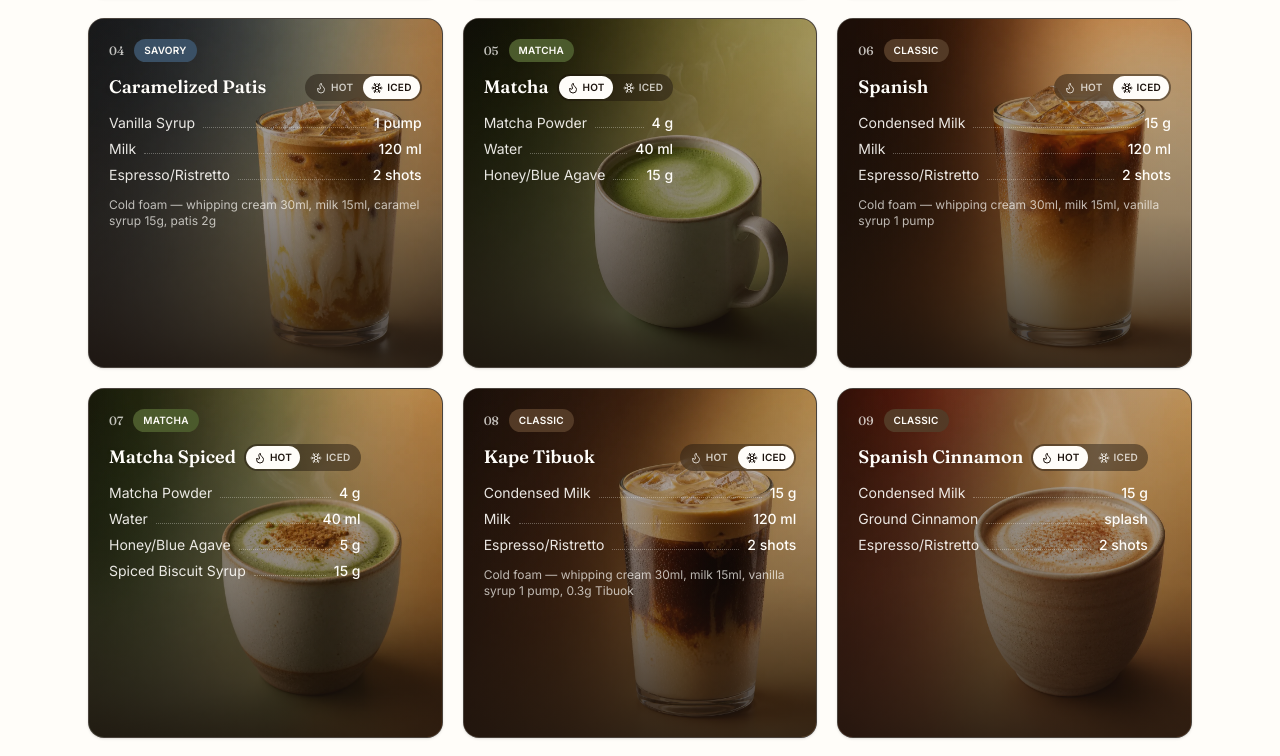
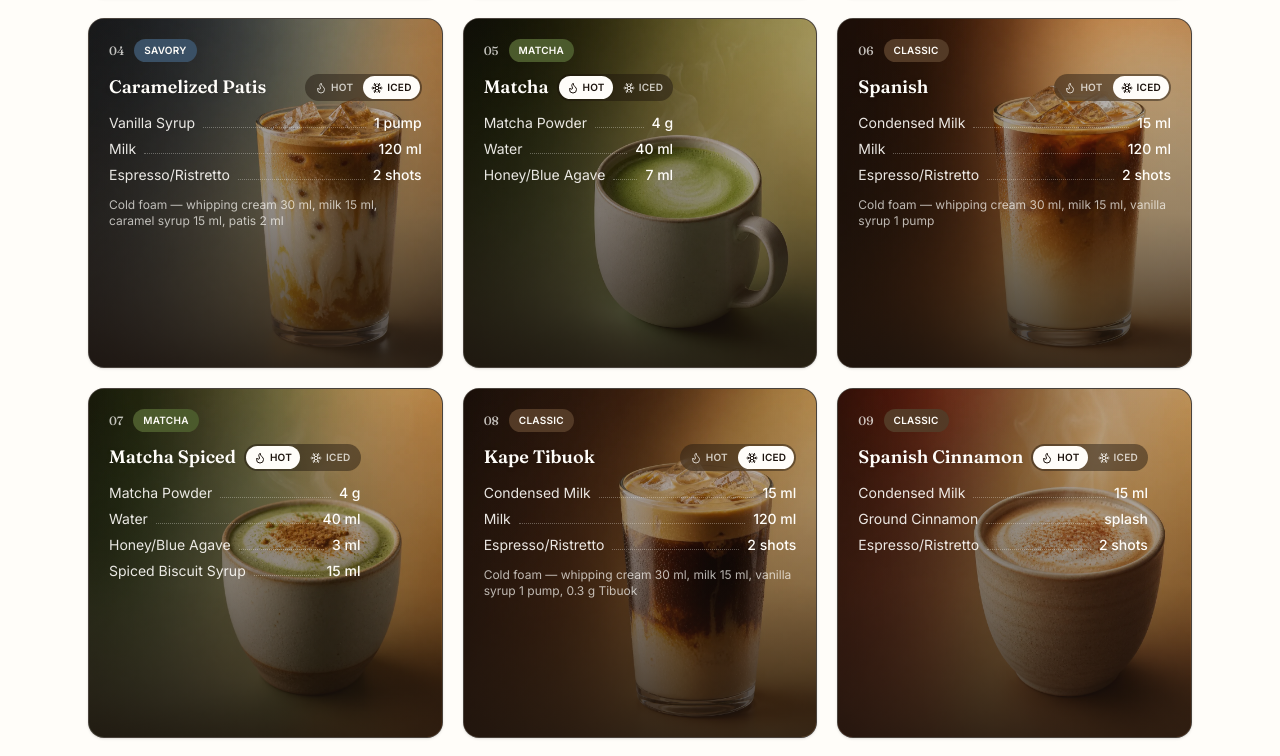
Before and after one commit to lucky0559/coffee-recipes, a React (Vite) app: page / in a window 1280 px wide. Shown: the part 1195-1951 px from the top of the page. Built offline with nearby package versions, Linux system fonts and the light colour scheme.

Commit message:
refactored g ml

```diff
--- a/src/data/recipes.ts
+++ b/src/data/recipes.ts
@@ -19,7 +19,7 @@ export const recipes: Recipe[] = [
         { name: "Milk", amount: "120 ml" },
         { name: "Espresso/Ristretto", amount: "2 shots" },
       ],
-      note: "Cold foam — whipping cream 30ml, milk 15ml, vanilla syrup 1 pump",
+      note: "Cold foam — whipping cream 30 ml, milk 15 ml, vanilla syrup 1 pump",
     },
   },
   {
@@ -29,7 +29,7 @@ export const recipes: Recipe[] = [
     category: "Sweet",
     hot: {
       ingredients: [
-        { name: "Caramel Syrup", amount: "15 g" },
+        { name: "Caramel Syrup", amount: "15 ml" },
         { name: "Vanilla Syrup", amount: "1 pump" },
         { name: "Espresso/Ristretto", amount: "2 shots" },
       ],
@@ -40,7 +40,7 @@ export const recipes: Recipe[] = [
         { name: "Milk", amount: "120 ml" },
         { name: "Espresso/Ristretto", amount: "2 shots" },
       ],
-      note: "Cold foam — whipping cream 30ml, milk 15ml, caramel syrup 15g",
+      note: "Cold foam — whipping cream 30 ml, milk 15 ml, caramel syrup 15 ml",
     },
   },
   {
@@ -50,18 +50,18 @@ export const recipes: Recipe[] = [
     category: "Savory",
     hot: {
       ingredients: [
-        { name: "Condensed Milk", amount: "15 g" },
+        { name: "Condensed Milk", amount: "15 ml" },
         { name: "Sea Salt", amount: "pinch" },
         { name: "Espresso/Ristretto", amount: "2 shots" },
       ],
     },
     iced: {
       ingredients: [
-        { name: "Condensed Milk", amount: "15 g" },
+        { name: "Condensed Milk", amount: "15 ml" },
         { name: "Milk", amount: "120 ml" },
         { name: "Espresso/Ristretto", amount: "2 shots" },
       ],
-      note: "Cold foam — whipping cream 30ml, milk 15ml, sea salt pinch",
+      note: "Cold foam — whipping cream 30 ml, milk 15 ml, sea salt pinch",
     },
   },
   {
@@ -72,8 +72,8 @@ export const recipes: Recipe[] = [
     hot: {
       ingredients: [
         { name: "Vanilla Syrup", amount: "1 pump" },
-        { name: "Caramel Syrup", amount: "15 g" },
-        { name: "Patis", amount: "2 g" },
+        { name: "Caramel Syrup", amount: "15 ml" },
+        { name: "Patis", amount: "2 ml" },
         { name: "Espresso/Ristretto", amount: "2 shots" },
       ],
     },
@@ -83,7 +83,7 @@ export const recipes: Recipe[] = [
         { name: "Milk", amount: "120 ml" },
         { name: "Espresso/Ristretto", amount: "2 shots" },
       ],
-      note: "Cold foam — whipping cream 30ml, milk 15ml, caramel syrup 15g, patis 2g",
+      note: "Cold foam — whipping cream 30 ml, milk 15 ml, caramel syrup 15 ml, patis 2 ml",
     },
   },
   {
@@ -95,7 +95,7 @@ export const recipes: Recipe[] = [
       ingredients: [
         { name: "Matcha Powder", amount: "4 g" },
         { name: "Water", amount: "40 ml" },
-        { name: "Honey/Blue Agave", amount: "15 g" },
+        { name: "Honey/Blue Agave", amount: "7 ml" },
       ],
     },
     iced: {
@@ -103,9 +103,9 @@ export const recipes: Recipe[] = [
         { name: "Matcha Powder", amount: "4 g" },
         { name: "Water", amount: "40 ml" },
         { name: "Milk", amount: "120 ml" },
-        { name: "Honey/Blue Agave", amount: "15 g" },
+        { name: "Honey/Blue Agave", amount: "7 ml" },
       ],
-      note: "Cold foam — whipping cream 30ml, milk 15ml, vanilla syrup 1 pump",
+      note: "Cold foam — whipping cream 30 ml, milk 15 ml, vanilla syrup 1 pump",
     },
   },
   {
@@ -115,17 +115,17 @@ export const recipes: Recipe[] = [
     category: "Classic",
     hot: {
       ingredients: [
-        { name: "Condensed Milk", amount: "15 g" },
+        { name: "Condensed Milk", amount: "15 ml" },
         { name: "Espresso/Ristretto", amount: "2 shots" },
       ],
     },
     iced: {
       ingredients: [
-        { name: "Condensed Milk", amount: "15 g" },
+        { name: "Condensed Milk", amount: "15 ml" },
         { name: "Milk", amount: "120 ml" },
         { name: "Espresso/Ristretto", amount: "2 shots" },
       ],
-      note: "Cold foam — whipping cream 30ml, milk 15ml, vanilla syrup 1 pump",
+      note: "Cold foam — whipping cream 30 ml, milk 15 ml, vanilla syrup 1 pump",
     },
   },
   {
@@ -137,8 +137,8 @@ export const recipes: Recipe[] = [
       ingredients: [
         { name: "Matcha Powder", amount: "4 g" },
         { name: "Water", amount: "40 ml" },
-        { name: "Honey/Blue Agave", amount: "5 g" },
-        { name: "Spiced Biscuit Syrup", amount: "15 g" },
+        { name: "Honey/Blue Agave", amount: "3 ml" },
+        { name: "Spiced Biscuit Syrup", amount: "15 ml" },
       ],
     },
     iced: {
@@ -147,7 +147,7 @@ export const recipes: Recipe[] = [
         { name: "Water", amount: "40 ml" },
         { name: "Milk", amount: "120 ml" },
       ],
-      note: "Cold foam — whipping cream 30ml, milk 15ml, honey/blue agave 5g, spiced biscuit syrup 15g",
+      note: "Cold foam — whipping cream 30 ml, milk 15 ml, honey/blue agave 3 ml, spiced biscuit syrup 15 ml",
     },
   },
   {
@@ -157,18 +157,18 @@ export const recipes: Recipe[] = [
     category: "Classic",
     hot: {
       ingredients: [
-        { name: "Condensed Milk", amount: "15 g" },
+        { name: "Condensed Milk", amount: "15 ml" },
         { name: "Tibuok", amount: "0.3 g" },
         { name: "Espresso/Ristretto", amount: "2 shots" },
       ],
     },
     iced: {
       ingredients: [
-        { name: "Condensed Milk", amount: "15 g" },
+        { name: "Condensed Milk", amount: "15 ml" },
         { name: "Milk", amount: "120 ml" },
         { name: "Espresso/Ristretto", amount: "2 shots" },
       ],
-      note: "Cold foam — whipping cream 30ml, milk 15ml, vanilla syrup 1 pump, 0.3g Tibuok",
+      note: "Cold foam — whipping cream 30 ml, milk 15 ml, vanilla syrup 1 pump, 0.3 g Tibuok",
     },
   },
   {
@@ -178,18 +178,18 @@ export const recipes: Recipe[] = [
     category: "Classic",
     hot: {
       ingredients: [
-        { name: "Condensed Milk", amount: "15 g" },
+        { name: "Condensed Milk", amount: "15 ml" },
         { name: "Ground Cinnamon", amount: "splash" },
         { name: "Espresso/Ristretto", amount: "2 shots" },
       ],
     },
     iced: {
       ingredients: [
-        { name: "Condensed Milk", amount: "15 g" },
+        { name: "Condensed Milk", amount: "15 ml" },
         { name: "Milk", amount: "120 ml" },
         { name: "Espresso/Ristretto", amount: "2 shots" },
       ],
-      note: "Cold foam — whipping cream 30ml, milk 15ml, vanilla syrup 1 pump, ground cinnamon splash",
+      note: "Cold foam — whipping cream 30 ml, milk 15 ml, vanilla syrup 1 pump, ground cinnamon splash",
     },
   },
   {
@@ -200,7 +200,7 @@ export const recipes: Recipe[] = [
     hot: {
       ingredients: [
         { name: "Sea Salt", amount: "pinch" },
-        { name: "Caramel Syrup", amount: "15 g" },
+        { name: "Caramel Syrup", amount: "15 ml" },
         { name: "Espresso/Ristretto", amount: "2 shots" },
       ],
     },
@@ -210,7 +210,7 @@ export const recipes: Recipe[] = [
         { name: "Milk", amount: "120 ml" },
         { name: "Espresso/Ristretto", amount: "2 shots" },
       ],
-      note: "Cold foam — whipping cream 30ml, milk 15ml, caramel syrup 15g, sea salt pinch",
+      note: "Cold foam — whipping cream 30 ml, milk 15 ml, caramel syrup 15 ml, sea salt pinch",
     },
   },
   {
@@ -222,7 +222,7 @@ export const recipes: Recipe[] = [
       ingredients: [
         { name: "Matcha Powder", amount: "4 g" },
         { name: "Water", amount: "40 ml" },
-        { name: "Honey/Blue Agave", amount: "15 g" },
+        { name: "Honey/Blue Agave", amount: "7 ml" },
         { name: "Espresso", amount: "2 shots" },
       ],
     },
@@ -232,9 +232,9 @@ export const recipes: Recipe[] = [
         { name: "Water", amount: "40 ml" },
         { name: "Milk", amount: "120 ml" },
         { name: "Espresso", amount: "2 shots" },
-        { name: "Honey/Blue Agave", amount: "15 g" },
+        { name: "Honey/Blue Agave", amount: "7 ml" },
       ],
-      note: "Cold foam — whipping cream 30ml, milk 15ml, vanilla syrup 1 pump",
+      note: "Cold foam — whipping cream 30 ml, milk 15 ml, vanilla syrup 1 pump",
     },
   },
   {
@@ -255,7 +255,7 @@ export const recipes: Recipe[] = [
         { name: "Milk", amount: "120 ml" },
         { name: "Espresso/Ristretto", amount: "2 shots" },
       ],
-      note: "Cold foam — whipping cream 30ml, milk 15ml, vanilla syrup 1 pump",
+      note: "Cold foam — whipping cream 30 ml, milk 15 ml, vanilla syrup 1 pump",
     },
   },
   {
@@ -267,7 +267,7 @@ export const recipes: Recipe[] = [
       ingredients: [
         { name: "Matcha Powder", amount: "4 g" },
         { name: "Water", amount: "40 ml" },
-        { name: "Caramel Syrup", amount: "15 g" },
+        { name: "Caramel Syrup", amount: "15 ml" },
       ],
     },
     iced: {
@@ -275,9 +275,9 @@ export const recipes: Recipe[] = [
         { name: "Matcha Powder", amount: "4 g" },
         { name: "Water", amount: "40 ml" },
         { name: "Milk", amount: "120 ml" },
-        { name: "Caramel Syrup", amount: "15 g" },
+        { name: "Caramel Syrup", amount: "15 ml" },
       ],
-      note: "Cold foam — whipping cream 30ml, milk 15ml, vanilla syrup 1 pump",
+      note: "Cold foam — whipping cream 30 ml, milk 15 ml, vanilla syrup 1 pump",
     },
   },
 ];
```
Also changed, not shown: 2 other files (tests, documents, lock files or other folders).
